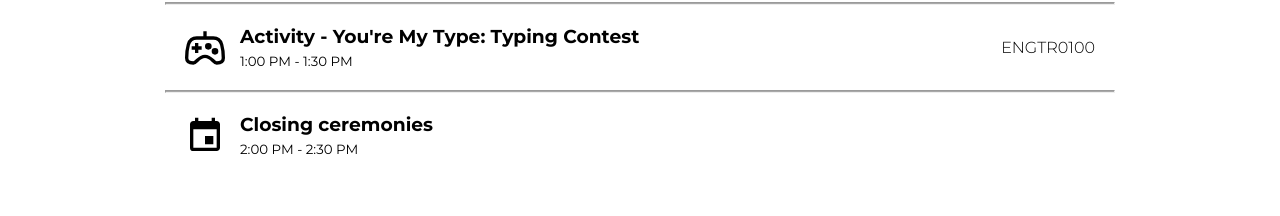
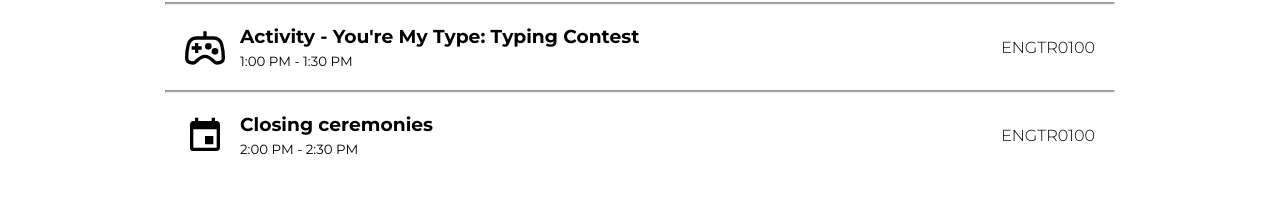
Before and after one commit to McGillAISociety/MAIShacks, a Next.js app: page /live in a window 1280 px wide. Shown: the part 2560-2776 px from the top of the page. Built offline with nearby package versions, Linux system fonts and the light colour scheme.

Commit message:
closing ceremonies edit

```diff
--- a/components/live/Schedule.js
+++ b/components/live/Schedule.js
@@ -31,7 +31,7 @@ const beginner_sunday = [
     { type: 'general', time: "12:00 PM", title: 'Lunch', description: 'Mezzanine' },
     { type: 'general', time: "12:00 - 2:00 PM", title: 'Judging', description: 'Mezzanine' },
     { type: 'activity', time: "1:00 PM - 1:30 PM", title: "Activity - You're My Type: Typing Contest", description: 'ENGTR0100' },
-    { type: 'general', time: "2:00 PM - 2:30 PM", title: 'Closing ceremonies', description: '' },
+    { type: 'general', time: "2:00 PM - 2:30 PM", title: 'Closing ceremonies', description: 'ENGTR0100' },
 ]
 
 const general_saturday = [
```
